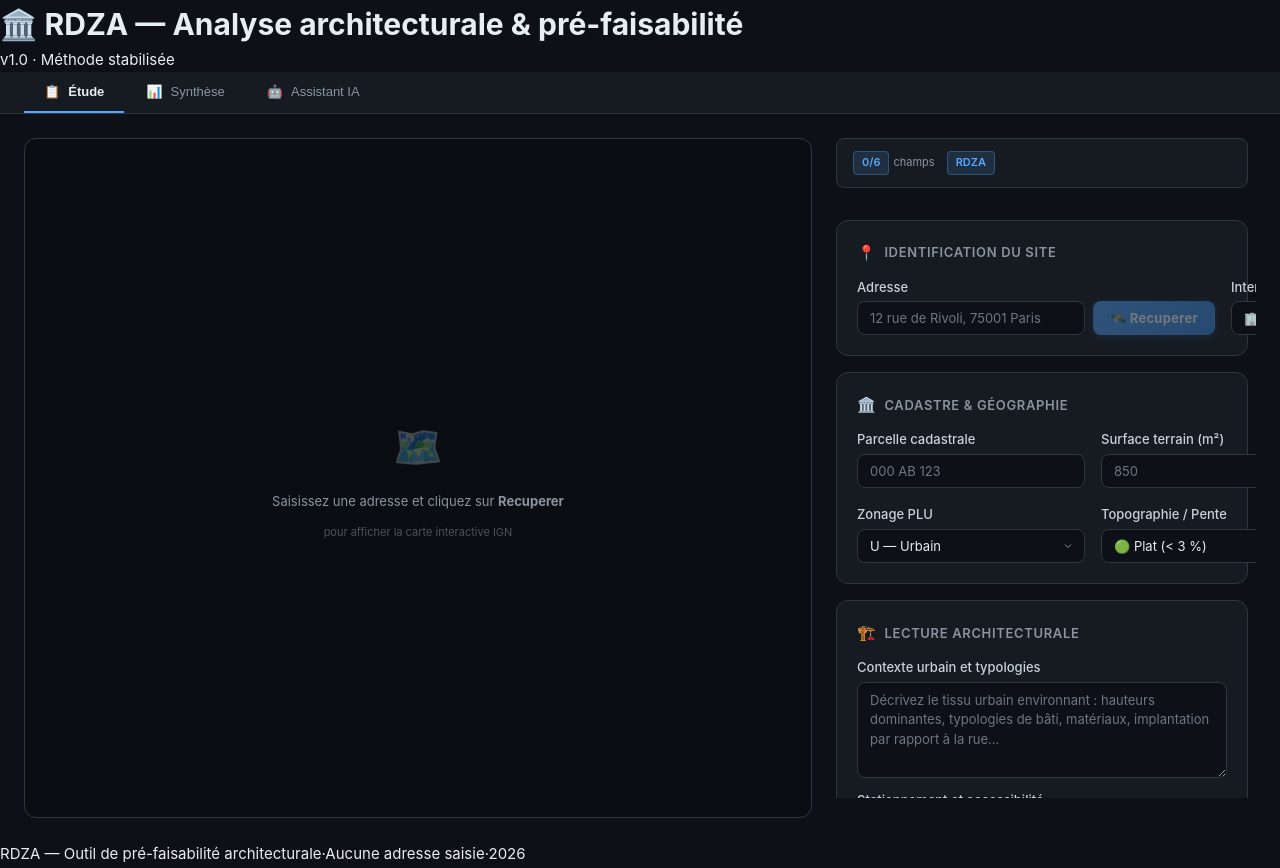
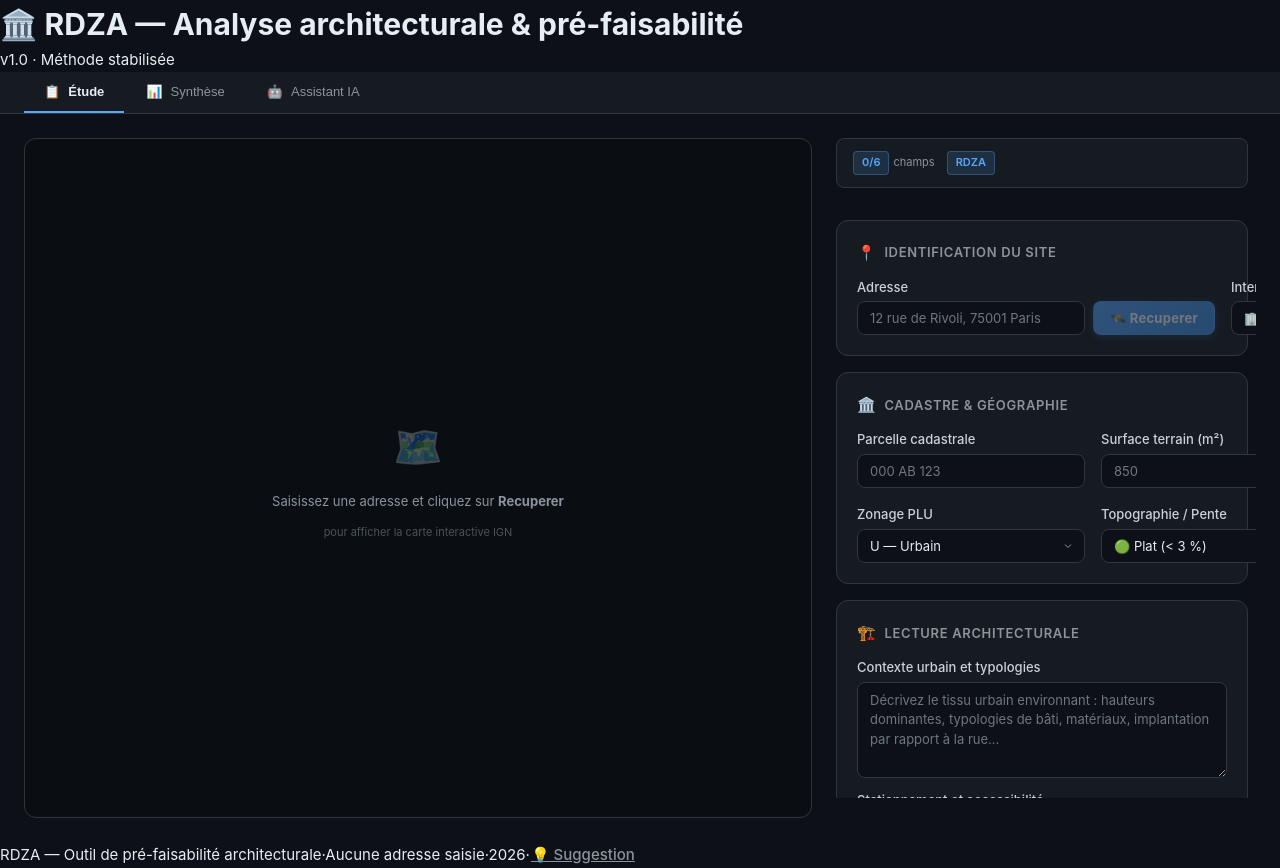
Before and after one commit to murechristian-eng/rdza, a React (Vite) app: page / in a window 1280 px wide. Built offline with nearby package versions, Linux system fonts and the light colour scheme.

Commit message:
docs: mise à jour complète du README avec tableau des fonctionnalités et architecture
feat: ajout lien '💡 Suggestion' vers GitHub Discussions dans le footer

```diff
--- a/src/App.tsx
+++ b/src/App.tsx
@@ -66,6 +66,10 @@ export default function App() {
         <span>{project.adresseSite || 'Aucune adresse saisie'}</span>
         <span className="footer-sep">·</span>
         <span>{new Date().getFullYear()}</span>
+        <span className="footer-sep">·</span>
+        <a href="https://github.com/murechristian-eng/rdza/discussions" target="_blank" rel="noopener noreferrer" className="btn btn-ghost btn-sm" style={{ fontSize: 'inherit', padding: 0 }}>
+          💡 Suggestion
+        </a>
       </footer>
     </div>
   )
```
Also changed, not shown: 1 other file (tests, documents, lock files or other folders).
